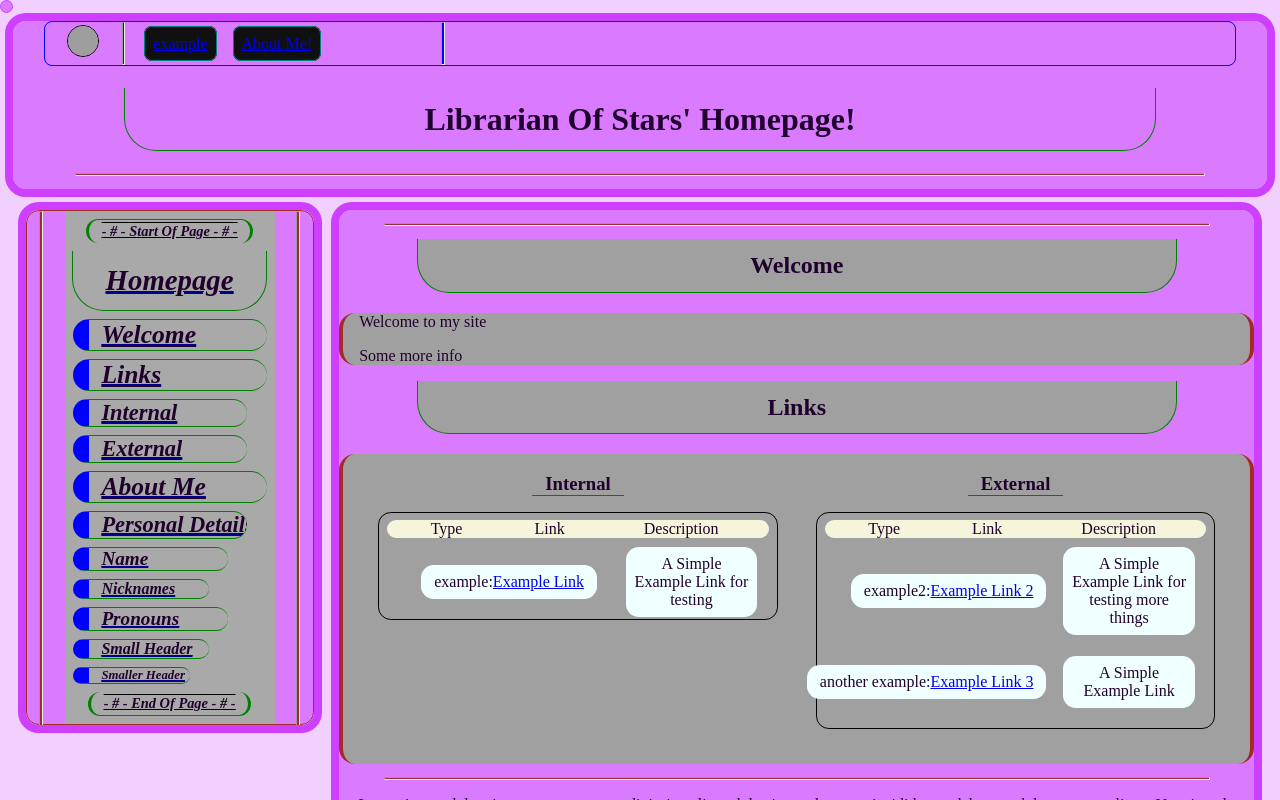
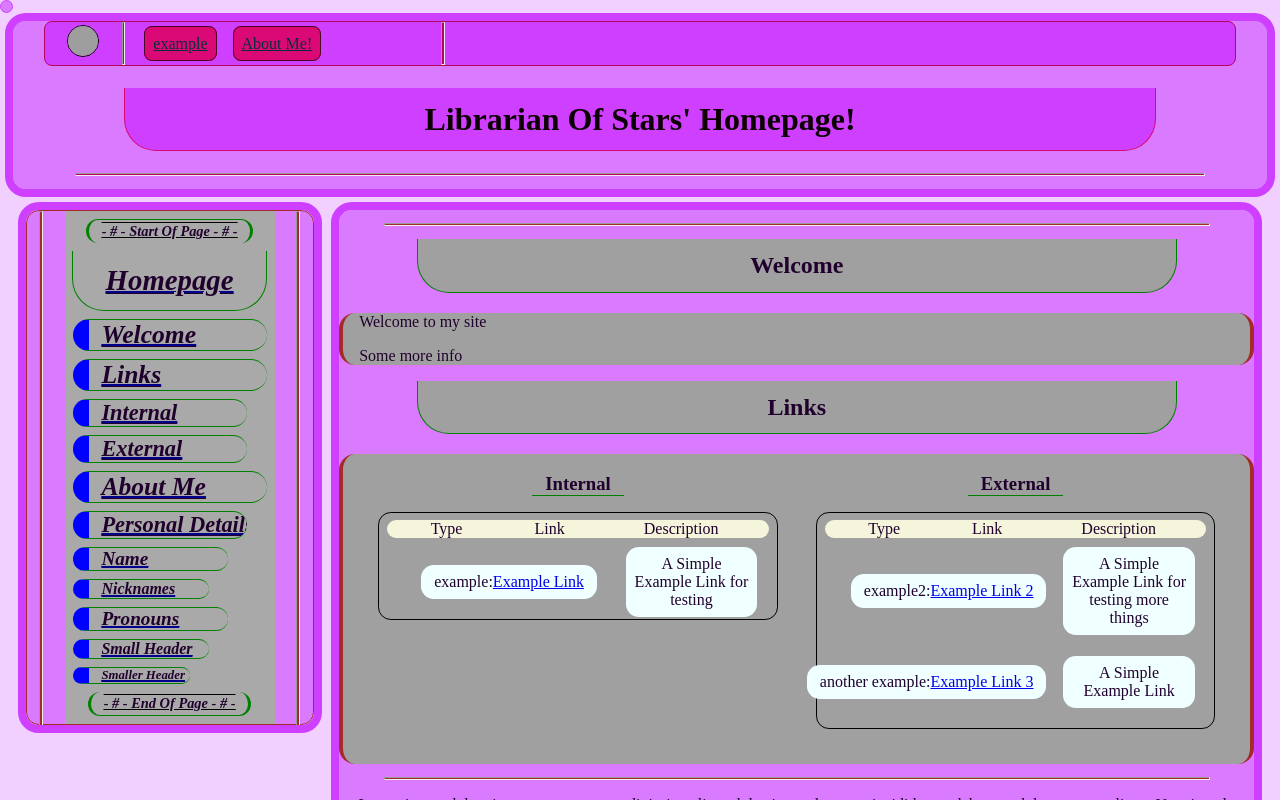
Before and after one commit to librarianofstars-ca-org/website, a Next.js app: page / in a window 1280 px wide. Shown: the top 800 px of the page. Built offline with nearby package versions, Linux system fonts and the light colour scheme; grey boxes are pictures that could not be loaded.

Commit message:
feat: header element colors

```diff
--- a/styles/base.css
+++ b/styles/base.css
@@ -33,9 +33,21 @@ html.style-root {
     --color-site-text: var(--color-purple-10);
     /* Raised Elements - path 'section' */
     /* - Header - path 'head' */
+    --color-section-head-back: var(--color-site-main);
+    --color-section-head-main: var(--color-site-accent);
+    --color-section-head-accent: var(--color-pink-60);
+    --color-section-head-highlight: var(--color-pink-50);
+    --color-section-head-text: var(--color-pink-05);
     /* - Sidebar - path 'side' */
     /* - Main - path 'body' */
     /* - Footer - path 'foot' */
+    /* Elements - path 'element' */
+    /* - Navigation Bar - path 'nav' */
+    --color-element-nav-back: var(--color-section-head-main);
+    --color-element-nav-main: var(--color-section-head-accent);
+    --color-element-nav-accent: var(--color-pink-50);
+    --color-element-nav-highlight: var(--color-pink-20);
+    --color-element-nav-text: var(--color-blue-light-10);
 
 }
 
@@ -53,8 +65,20 @@ html.style-root {
         --color-site-text: var(--color-purple-90);
         /* Raised Elements - path 'section' */
         /* - Header - path 'head' */
+        --color-section-head-back: var(--color-site-main);
+        --color-section-head-main: var(--color-site-accent);
+        --color-section-head-accent: var(--color-pink-40);
+        --color-section-head-highlight: var(--color-pink-50);
+        --color-section-head-text: var(--color-pink-95);
         /* - Sidebar - path 'side' */
         /* - Main - path 'body' */
         /* - Footer - path 'foot' */
+        /* Elements - path 'element' */
+        /* - Navigation Bar - path 'nav' */
+        --color-element-nav-back: var(--color-section-head-main);
+        --color-element-nav-main: var(--color-section-head-accent);
+        --color-element-nav-accent: var(--color-pink-50);
+        --color-element-nav-highlight: var(--color-pink-80);
+        --color-element-nav-text: var(--color-blue-light-90);
     }
 }
--- a/styles/components/elements/navbar.css
+++ b/styles/components/elements/navbar.css
@@ -6,7 +6,8 @@ nav {
     width: 90vw;
     margin-inline: auto;
 
-    border: var(--size-tn) solid blue;
+    background-color: var(--color-element-nav-back);
+    border: var(--size-tn) solid var(--color-element-nav-accent);
     border-radius: var(--size-xs);
 
     padding-inline: var(--size-lg);
@@ -15,7 +16,8 @@ nav {
 nav hr.nav-bar-sep {
     margin-block: 0;
     margin-inline: var(--size-lg);
-    background-color: blue;
+    background-color: var(--color-element-nav-accent);
+    color: var(--color-element-nav-accent);
     /* align-self: start; */
     height: 100%;
     flex: 0 0 var(--size-tn);
@@ -41,13 +43,15 @@ nav li.nav-bar-link-item:first-child {
 }
 
 nav li a.nav-link {
-    border: solid teal var(--size-tn);
+    border: solid var(--size-tn) var(--color-element-nav-highlight);
     border-radius: var(--size-xs);
     padding: var(--size-xs);
-    background-color: #101010;
+    background-color: var(--color-element-nav-main);
+    color: var(--color-element-nav-text);
 }
 nav li a.nav-link:hover {
-    background-color: #080808;
+    background-color:  var(--color-element-nav-text);
+    color:  var(--color-element-nav-main);
 }
 nav li.nav-bar-link-item::marker {
     display: none;
--- a/styles/components/page_structure/header.css
+++ b/styles/components/page_structure/header.css
@@ -2,3 +2,13 @@ div.header {
     grid-area: header;
     margin-block: var(--size-xs);
 }
+
+div.header > h1 {
+    background-color: var(--color-section-head-main);
+    border-color: var(--color-section-head-accent);
+    color: var(--color-section-head-text);
+}
+div.header > hr {
+    background-color: var(--color-section-head-highlight);
+    color: var(--color-section-head-accent);
+}
```
